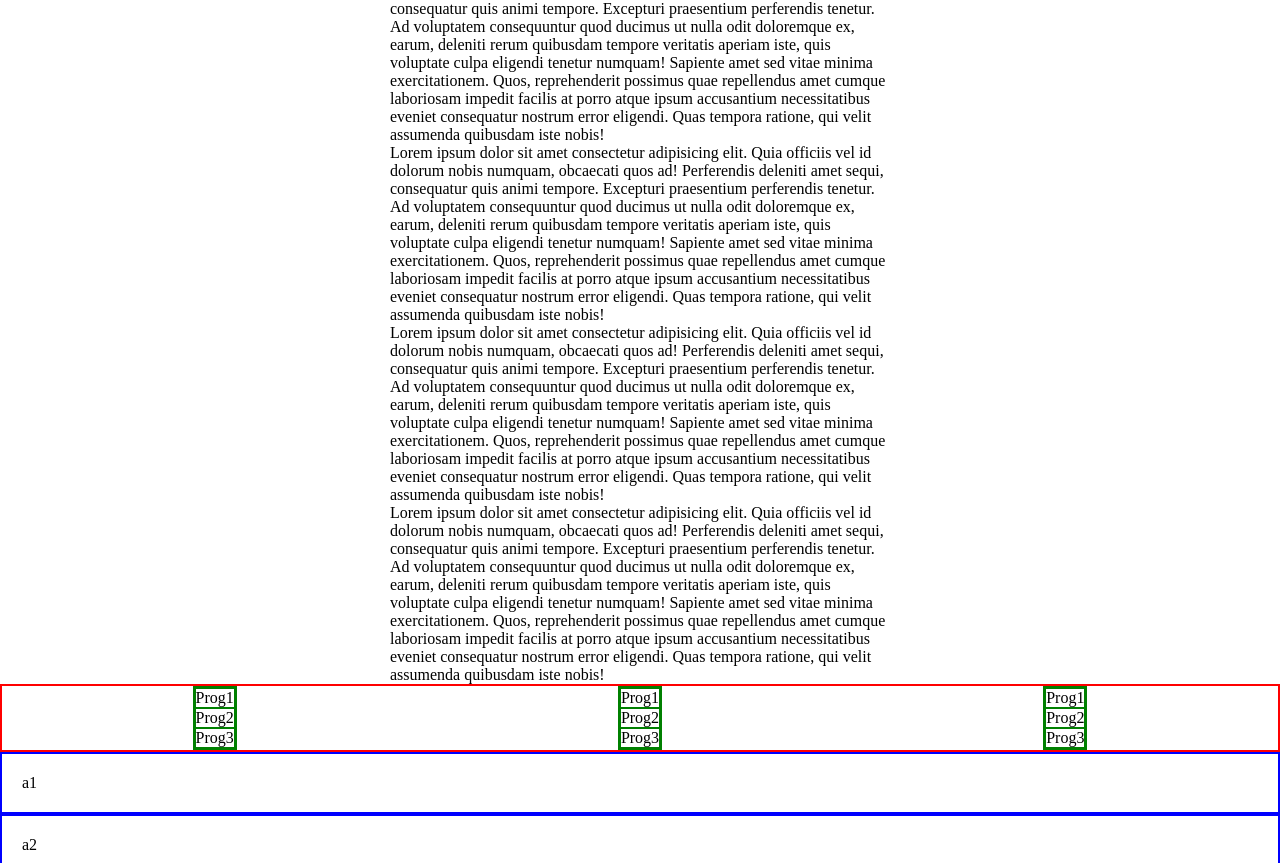
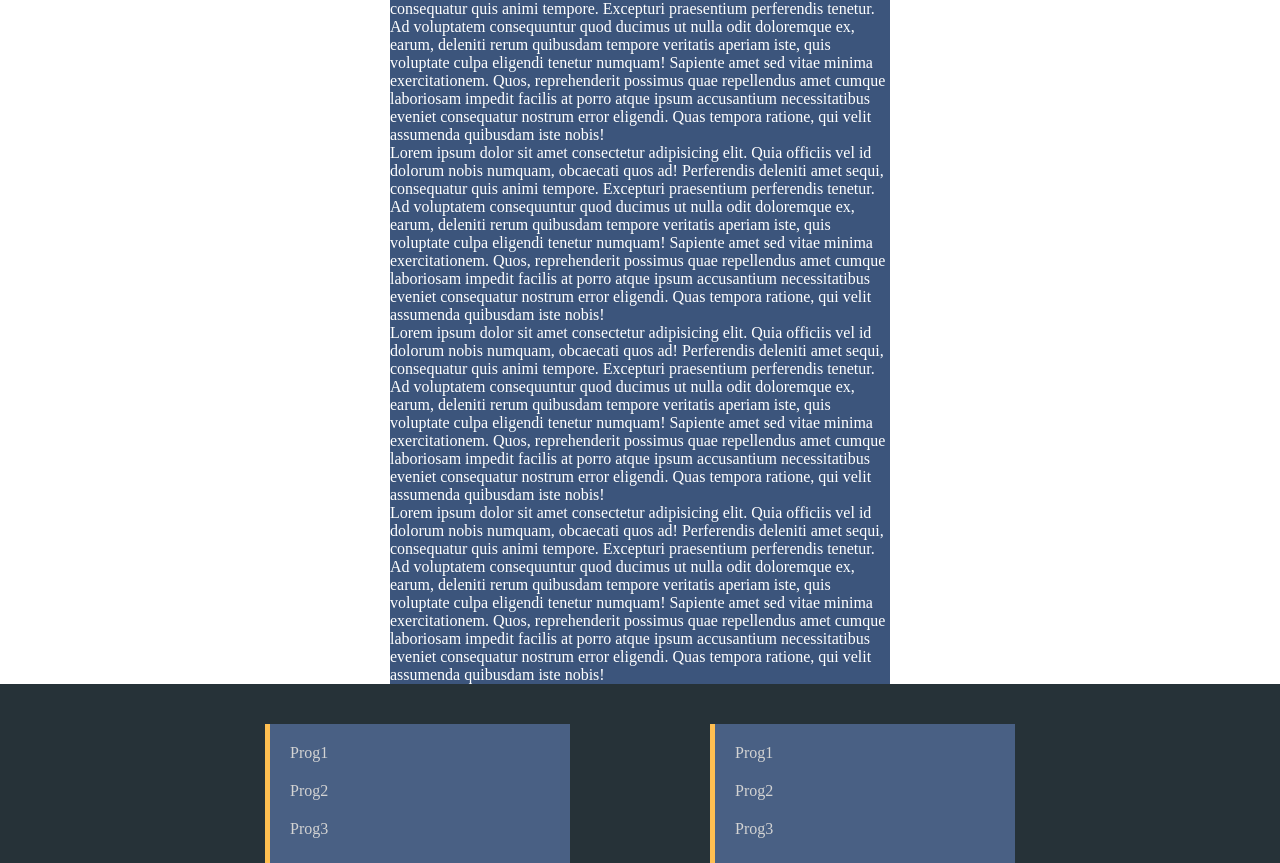
Before and after one commit to mchojak97/myportfolio-website, a plain HTML site: page index.html in a window 1280 px wide. Shown: the part 89-952 px from the top of the page. Drawn offline with Linux system fonts and the light colour scheme.

Commit message:
Skills section created

```diff
--- a/style.css
+++ b/style.css
@@ -22,11 +22,6 @@
     position: fixed;
 }
 
-.navbar {
-    /* display: flex; */
-
-
-}
 
 .navbar ol {
     display: flex;
@@ -64,30 +59,51 @@
 
 .about {
     grid-area: about2;
+    color: white;
     width: 500px;
-}
-
-.skills {
-    grid-area: skill;
+    background-color: #3c557c
 }
 
 
 .skills {
-    border: 2px solid red;
+    /* border: 2px solid red; */
+    background-color: #263238;
     display: flex;
     width: 1fr;
     grid-area: skill;
-    justify-content: space-around;
+    justify-content: center;
+    flex-wrap: wrap;
 }
 
-.skills ol {
-    list-style: none;
+.skills h2 {
+    font-size: 40px;
+    width: 100%;
+    margin-top: 100px;
+    color: #ffbf51;
+    display: flex;
+    justify-content: center;
 }
 
-.skills * {
-    border: 1px solid green;
 
+.skills ol {
+    margin: 40px 70px 100px 70px;
+    border-left: 5px solid #ffbf51;
+    background-color: #496084;
+    list-style: none;
+    color: lightgray;
+    height: 400px;
+    width: 300px;
 }
+
+.skills li span {
+    font-weight: 600;
+    font-size: 24px;
+}
+
+.skills li {
+    padding: 20px 0 0 20px;
+}
+
 
 .projects {
     grid-area: proj;
```
